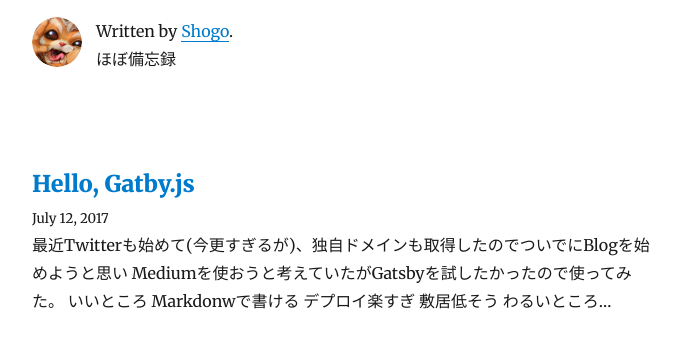
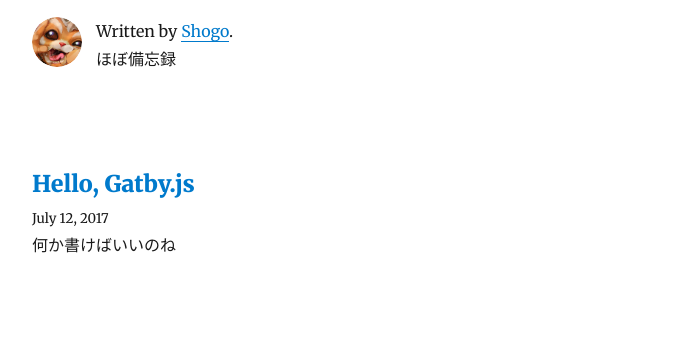
Before and after one commit to shgysd/blog, a Gatsby site: page / in a window 1280 px wide. Shown: the part 137-484 px from the top of the page, without its empty margins (293-974 px from the left). Built offline with nearby package versions, Linux system fonts and the light colour scheme; Gatsby itself is replaced by a stand-in of ours; some packages are replaced by stand-ins of ours.

Commit message:
Add description

```diff
--- a/content/blog/hello-world/index.md
+++ b/content/blog/hello-world/index.md
@@ -1,6 +1,7 @@
 ---
 title: Hello, Gatby.js
 date: "2017-07-12T17:12:33.962Z"
+description: "何か書けばいいのね"
 ---
 
 最近Twitterも始めて(今更すぎるが)、独自ドメインも取得したのでついでにBlogを始めようと思い
```
